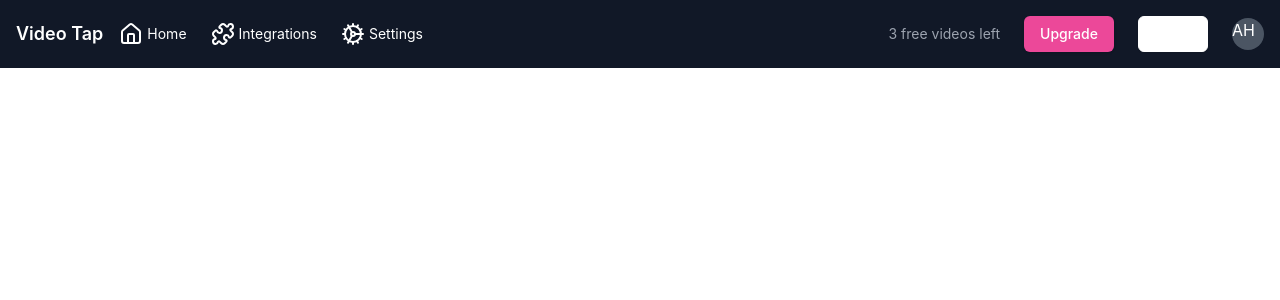
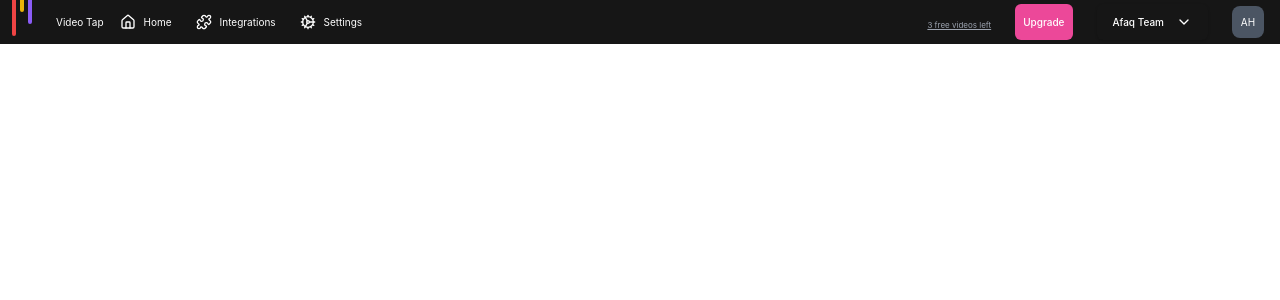
Before and after one commit to afaq000/VideoTao, a Next.js app: page /dashboard in a window 1280 px wide. Shown: the top 300 px of the page. Built offline with nearby package versions, Linux system fonts and the light colour scheme.

Commit message:
Navbar Component desgin

```diff
--- a/src/components/NavBar.tsx
+++ b/src/components/NavBar.tsx
@@ -1,96 +1,105 @@
-import { CogIcon, HomeIcon, PuzzleIcon } from "lucide-react";
+import { CogIcon, HomeIcon, PuzzleIcon, ChevronDownIcon } from "lucide-react";
 import React from "react";
 import { Button } from "./ui/button";
-import { DropdownMenu, DropdownMenuCheckboxItem, DropdownMenuContent, DropdownMenuItem, DropdownMenuLabel, DropdownMenuSeparator, DropdownMenuTrigger } from "./ui/dropdown-menu";
+import { DropdownMenu, DropdownMenuContent, DropdownMenuLabel, DropdownMenuSeparator, DropdownMenuTrigger, DropdownMenuItem } from "./ui/dropdown-menu";
 import { Avatar } from "./ui/avatar";
-// import { Button, Avatar, Dropdown, DropdownItem } from "@shadcn/ui";
-// import { HomeIcon, PuzzleIcon, CogIcon } from "@shadcn/icons";
-
-type Checked = Props["checked"]
+import Link from "next/link";
 
 const Navbar = () => {
-
-    const [showStatusBar, setShowStatusBar] = React.useState<Checked>(true)
-    const [showActivityBar, setShowActivityBar] = React.useState<Checked>(false)
-    const [showPanel, setShowPanel] = React.useState<Checked>(false)
+  const [showStatusBar, setShowStatusBar] = React.useState(true);
+  const [showActivityBar, setShowActivityBar] = React.useState(false);
+  const [showPanel, setShowPanel] = React.useState(false);
 
   return (
-    <nav className="flex items-center justify-between bg-gray-900 p-4 text-white">
-      {/* Left section: Logo and navigation */}
-      <div className="flex items-center space-x-4">
-        <div className="flex items-center space-x-2">
-          {/* Logo or Custom Branding */}
-          <span className="text-lg font-semibold">Video Tap</span>
-        </div>
-        <div className="flex items-center space-x-6">
-          <NavItem icon={<HomeIcon />} label="Home" />
-          <NavItem icon={<PuzzleIcon />} label="Integrations" />
-          <NavItem icon={<CogIcon />} label="Settings" />
+    <nav className="relative flex items-center justify-between bg-[#161616] p-1 px-4 text-white">
+
+      <div className="absolute left-3 top-0 -translate-y-1/4 hidden lg:block">
+  <div className="group grid grid-cols-3 gap-1">
+    <div
+      className="h-12 group-hover:translate-y-3 w-[4px] rounded-full bg-red-500 transition-transform duration-500 ease-red"
+    ></div>
+    <div
+      className="h-6 group-hover:-translate-y-2 w-[4px] rounded-full bg-yellow-500 transition-transform duration-500 ease-yellow"
+    ></div>
+    <div
+      className="h-9 group-hover:translate-y-1 w-[4px] rounded-full bg-violet-500 transition-transform duration-500 ease-violet"
+    ></div>
   </div>
 </div>
 
-      {/* Right section: Free videos, Upgrade button, Team dropdown, Avatar */}
+      <div className="flex items-center space-x-4 pl-10">
+        <div className="flex items-center space-x-2">
+          <span className="text-xxs ">Video Tap</span>
+        </div>
         <div className="flex items-center space-x-6">
-        {/* Free Videos Left */}
-        <span className="text-sm text-gray-400">3 free videos left</span>
+          <NavItem  icon={<HomeIcon className="h-4 w-4" />} label="Home" />
+          <NavItem icon={<PuzzleIcon className="h-4 w-4"  />} label="Integrations" />
+          <NavItem icon={<CogIcon className="h-4 w-4"  />} label="Settings" />
+        </div>
+      </div>
 
-        {/* Upgrade Button */}
-        <Button className="bg-pink-500 hover:bg-pink-600 text-white rounded-md px-4 py-2">
+      <div className="flex items-center space-x-6">
+        <Link href={"/"}><span className="text-[8px] text-gray-400 underline">3 free videos left</span>
+        </Link>
+        <Button variant={"active"} className="bg-pink-500 hover:bg-pink-600 text-white rounded-md px-2 text-xxs">
           Upgrade
         </Button>
 
         <DropdownMenu>
-
-          <DropdownMenuContent>
-            <span className="text-sm">Afaq Team</span>
+          <DropdownMenuTrigger asChild>
+            <Button className="bg-transparent text-white flex items-center space-x-1 text-xxs">
+              <span>Afaq Team</span>
+              <ChevronDownIcon className="w-4 h-4" />
+            </Button>
+          </DropdownMenuTrigger>
+          <DropdownMenuContent className="bg-gray-800 text-white rounded-md shadow-lg p-2 w-48">
+            <DropdownMenuLabel className="text-gray-400">Team Menu</DropdownMenuLabel>
+            <DropdownMenuSeparator />
+            <DropdownMenuItem>Team Settings</DropdownMenuItem>
+            <DropdownMenuItem>Log Out</DropdownMenuItem>
           </DropdownMenuContent>
-          <DropdownMenuContent>Team Settings</DropdownMenuContent>
-          <DropdownMenuContent>Log Out</DropdownMenuContent>
         </DropdownMenu>
-
 
         <DropdownMenu>
           <DropdownMenuTrigger asChild>
-        <Button variant="outline">Open</Button>
+            <Avatar className="w-8 h-8 bg-gray-600 text-white flex justify-center items-center text-xxs rounded-lg"><p>AH</p></Avatar>
           </DropdownMenuTrigger>
-      <DropdownMenuContent className="w-56">
-        <DropdownMenuLabel>Appearance</DropdownMenuLabel>
+          <DropdownMenuContent className="bg-gray-800 text-white rounded-md shadow-lg p-2 w-56">
+            <DropdownMenuLabel className="text-gray-400">Appearance</DropdownMenuLabel>
             <DropdownMenuSeparator />
-        <DropdownMenuCheckboxItem
+            <DropdownMenuItem
+            //   as="button"
+              onClick={() => setShowStatusBar(!showStatusBar)}
               checked={showStatusBar}
-          onCheckedChange={setShowStatusBar}
             >
               Status Bar
-        </DropdownMenuCheckboxItem>
-        <DropdownMenuCheckboxItem
+            </DropdownMenuItem>
+            <DropdownMenuItem
+            //   as="button"
+              onClick={() => setShowActivityBar(!showActivityBar)}
               checked={showActivityBar}
-          onCheckedChange={setShowActivityBar}
               disabled
             >
               Activity Bar
-        </DropdownMenuCheckboxItem>
-        <DropdownMenuCheckboxItem
+            </DropdownMenuItem>
+            <DropdownMenuItem
+              as="button"
+              onClick={() => setShowPanel(!showPanel)}
               checked={showPanel}
-          onCheckedChange={setShowPanel}
             >
               Panel
-        </DropdownMenuCheckboxItem>
+            </DropdownMenuItem>
           </DropdownMenuContent>
         </DropdownMenu>
-
-
-        {/* Profile Avatar */}
-        <Avatar className="w-8 h-8 bg-gray-600 text-white">AH</Avatar>
       </div>
     </nav>
   );
 };
 
-// NavItem Component for individual navigation items
 const NavItem = ({ icon, label }: { icon: React.ReactNode; label: string }) => (
-  <div className="flex items-center space-x-1 hover:text-gray-300 cursor-pointer">
+  <div className="flex items-center space-x-2 hover:text-gray-300 cursor-pointer">
     {icon}
-    <span className="text-sm">{label}</span>
+    <span className="text-xxs ">{label}</span>
   </div>
 );
 
--- a/tailwind.config.ts
+++ b/tailwind.config.ts
@@ -15,6 +15,11 @@ export default {
 		  },
 		  fontSize: {
 			xxs: '10px',  // Define text-[10px]
+		  },
+		  transitionTimingFunction: {
+			'ease-red': 'cubic-bezier(0.68, -0.55, 0.265, 1.55)',     // For red bar
+			'ease-yellow': 'cubic-bezier(0.175, 0.885, 0.32, 1.275)', // For yellow bar
+			'ease-violet': 'cubic-bezier(0.6, -0.28, 0.735, 0.045)',  // For violet bar
 		  },
 		  fontFeatureSettings: {
 			dlig: '"dlig" 1',
```
Lines whose indentation alone changed are shown as unchanged.
